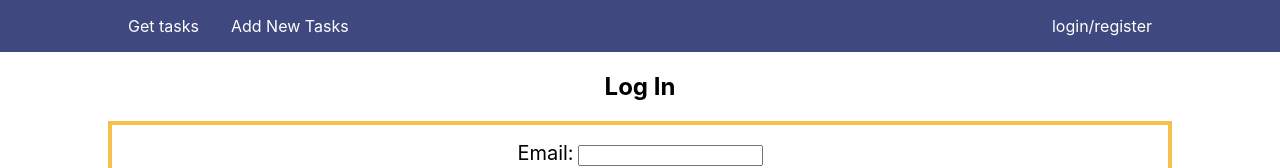
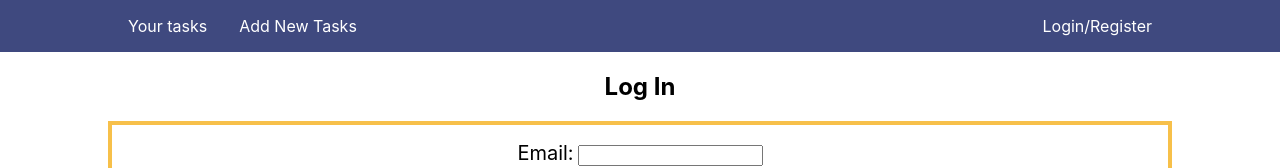
Before and after one commit to nrstemo26/full-stack-task-tracker, a React (Create React App) app in the folder client/: page / in a window 1280 px wide. Shown: the top 168 px of the page. Built offline with nearby package versions, Linux system fonts and the light colour scheme.

Commit message:
changed tab names to be more user friendly

```diff
--- a/client/src/components/Header.js
+++ b/client/src/components/Header.js
@@ -9,11 +9,11 @@ function Header({ setActiveTab }){
         <div className='header-container'>
             <div className='row'>
                 <ul>
-                    <li onClick={()=> handleTabClick('get')}><a href="#">Get tasks</a></li>
+                    <li onClick={()=> handleTabClick('get')}><a href="#">Your tasks</a></li>
                     <li onClick={()=> handleTabClick('add')}><a href="#"> Add New Tasks</a></li>
                 </ul>
                 <ul>
-                    <li onClick={()=> handleTabClick('login')}><a href="#">login/register</a></li>
+                    <li onClick={()=> handleTabClick('login')}><a href="#">Login/Register</a></li>
                 </ul>
             </div>
         </div>
```
